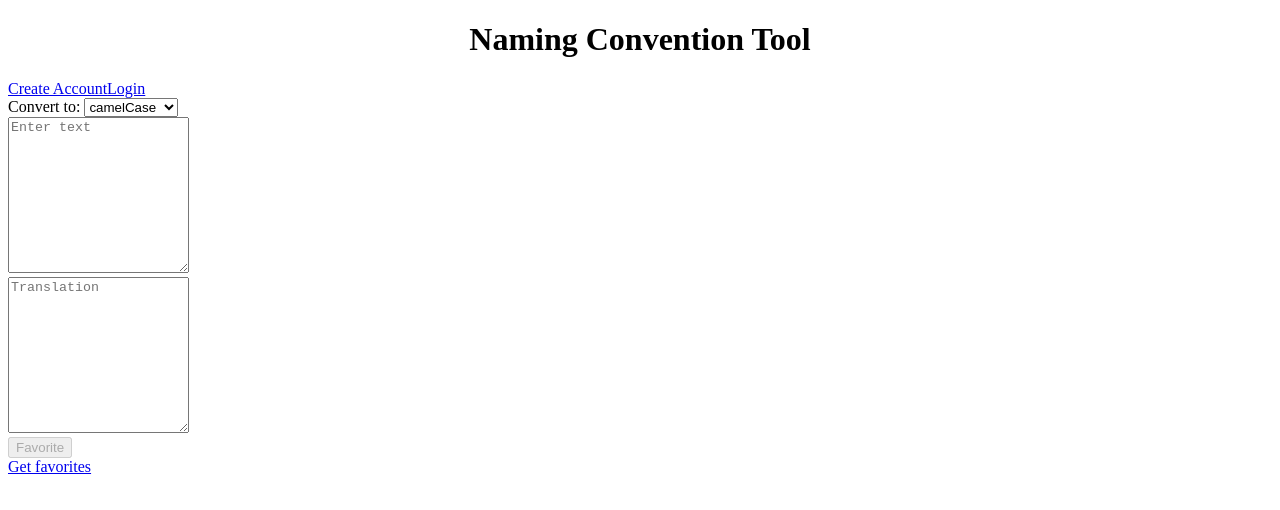
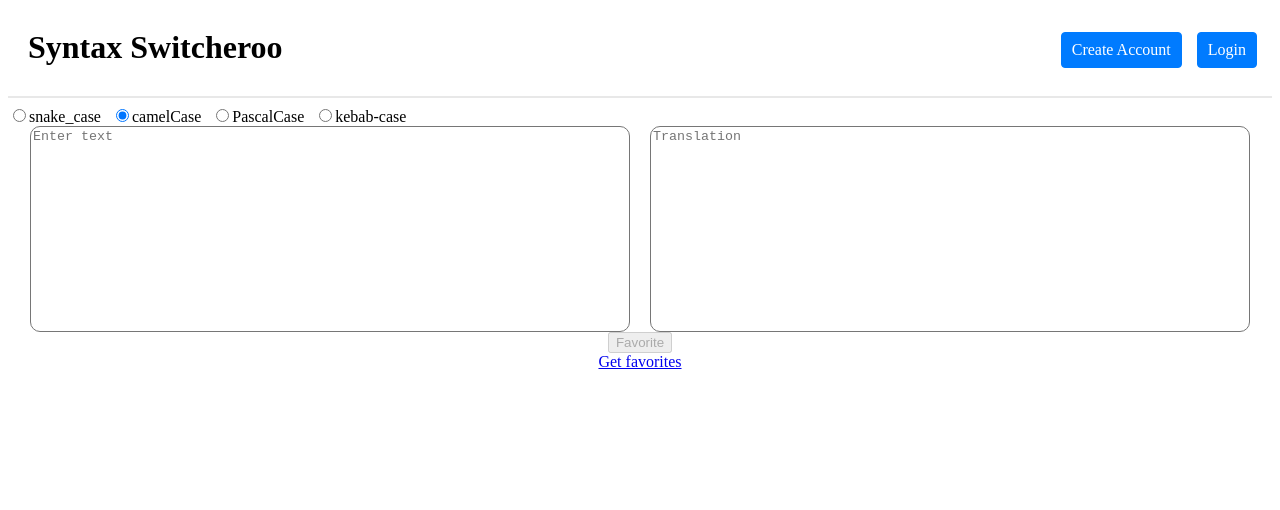
Before and after one commit to tinachnn/SyntaxSwitcheroo, an Angular app in the folder angular-name-conv-proj/: page / in a window 1280 px wide. Shown: the top 510 px of the page. Built offline with nearby package versions, Linux system fonts and the light colour scheme.

Commit message:
turned into radio buttons

```diff
--- a/angular-name-conv-proj/src/app/app.component.css
+++ b/angular-name-conv-proj/src/app/app.component.css
@@ -0,0 +1,17 @@
+.title {
+    display: inline-block;
+    cursor: pointer;
+}
+
+.title-container {
+    text-align: left;
+    margin-left: 20px;
+}
+
+.title:active {
+    text-decoration: underline;
+}
+
+hr {
+    border: solid rgb(232, 232, 232) 0.1px;
+}
--- a/angular-name-conv-proj/src/app/app.component.html
+++ b/angular-name-conv-proj/src/app/app.component.html
@@ -1,2 +1,6 @@
-<h1 routerLink="/">{{ title }}</h1>
+<div class="title-container">
+    <h1 class="title" routerLink="/">{{ title }}</h1>
+</div>
+<hr>
+
 <router-outlet></router-outlet>
--- a/angular-name-conv-proj/src/app/app.component.ts
+++ b/angular-name-conv-proj/src/app/app.component.ts
@@ -6,5 +6,5 @@ import { Component } from '@angular/core';
   styleUrls: ['./app.component.css']
 })
 export class AppComponent {
-  title : string = 'Naming Convention Tool';
+  title : string = 'Syntax Switcheroo';
 }
--- a/angular-name-conv-proj/src/app/text/text.component.css
+++ b/angular-name-conv-proj/src/app/text/text.component.css
@@ -0,0 +1,50 @@
+.button-link {
+    display: inline-block;
+    padding: 8px 10px;
+    text-decoration: none;
+    background-color: #007bff;
+    color: #fff;
+    border: 1px solid #007bff;
+    border-radius: 4px;
+    cursor: pointer;
+    transition: background-color 0.3s, color 0.3s, border-color 0.3s;
+    margin-right: 15px;
+}
+
+.button-link:hover {
+    color: #fff;
+    background-color: #0056b3;
+    border-color: #0056b3;
+}
+
+.button-container {
+    position : absolute;
+    top : 24px;
+    right : 0;
+}
+
+.convention-options {
+    display: flex;
+    align-items: center;
+}
+
+.convention-options label {
+    margin-right: 10px; /* Add spacing between label and select */
+  }
+
+  .convention-options select {
+    flex: 1; /* Allow the select to expand and fill available space */
+  }
+
+textarea {
+    width: 47%;
+    border-radius: 10px;
+    height: 200px;
+    resize : none;
+}
+
+.textarea-container {
+    display: flex;
+    gap: 20px;
+    justify-content: center;
+}
--- a/angular-name-conv-proj/src/app/text/text.component.html
+++ b/angular-name-conv-proj/src/app/text/text.component.html
@@ -1,33 +1,38 @@
-<div>
+<div class="button-container">
     <div *ngIf="isLoggedIn; else loggedOut">
         <span>Welcome back {{ username }}!</span>
-        <a href="#" (click)="onLogout()">Logout</a>
+        <a class="button-link" href="#" (click)="onLogout()">Logout</a>
     </div>
 
-    <ng-template #loggedOut>
-        <a routerLink="/create">Create Account</a>
-        <a routerLink="/login">Login</a>
+    <ng-template #loggedOut class="button-container">
+        <a class="button-link" routerLink="/create">Create Account</a>
+        <a class="button-link" routerLink="/login">Login</a>
     </ng-template>
 </div>
 
-<div>
-    <span>Convert to: </span>
-    <select class="convention" [(ngModel)]="convention" (change)="onConvChange()">
+<div class="convention-options">
+    <!-- <span>Convert to: </span> -->
+    <!-- <select class="convention" [(ngModel)]="convention" (change)="onConvChange()">
         <option value="camel-case">camelCase</option>
         <option value="snake-case">snake_case</option>
         <option value="pascal-case">PascalCase</option>
         <option value="kebab-case">kebab-case</option>
-    </select>
+    </select> -->
+    <div>
+        <input type="radio" id="snake-case" value="snake-case" [(ngModel)]="convention" (ngModelChange)="onConvChange()">
+        <label for="snake-case">snake_case</label>
+        <input type="radio" id="camel-case" value="camel-case" [(ngModel)]="convention" (ngModelChange)="onConvChange()">
+        <label for="camel-case">camelCase</label>
+        <input type="radio" id="pascal-case" value="pascal-case" [(ngModel)]="convention" (ngModelChange)="onConvChange()">
+        <label for="pascal-case">PascalCase</label>
+        <input type="radio" id="kebab-case" value="kebab-case" [(ngModel)]="convention" (ngModelChange)="onConvChange()">
+        <label for="kebab-case">kebab-case</label>
+    </div>
 </div>
 
-<div>
-    <div>
-        <textarea #text="ngModel" id="inputTextBox" [(ngModel)]="inputData" (input)="onTextInput()" placeholder="Enter text" rows="10" columns="50"></textarea>
-    </div>
-
-    <div>
-        <textarea id="outputTextBox" [(ngModel)]="outputData" placeholder="Translation" rows="10" columns="50"></textarea>
-    </div>
+<div class="textarea-container">
+    <textarea id="inputTextBox" [(ngModel)]="inputData" (input)="onTextInput()" placeholder="Enter text" rows="10" columns="50"></textarea>
+    <textarea id="outputTextBox" [(ngModel)]="outputData" placeholder="Translation" rows="10" columns="50"></textarea>
 </div>
 
 <div>
--- a/angular-name-conv-proj/src/app/text/text.component.ts
+++ b/angular-name-conv-proj/src/app/text/text.component.ts
@@ -29,12 +29,10 @@ export class TextComponent {
   // converts text when input changes
   onTextInput() {
     this.message = '';
-    if (this.inputData) {
-      this.conversionService.convertText(this.inputData, this.convention)
-        .subscribe(response => {
-          this.outputData = response
-        });
-    }
+    this.conversionService.convertText(this.inputData, this.convention)
+      .subscribe(response => {
+        this.outputData = response
+      });
   }
 
   // re converts text if convention changes
--- a/angular-name-conv-proj/src/styles.css
+++ b/angular-name-conv-proj/src/styles.css
@@ -1,4 +1,9 @@
 /* You can add global styles to this file, and also import other style files */
-h1 {
-    text-align: center;
+body {
+    overflow-x: hidden;
 }
+
+app-root {
+    text-align : center;
+    position : relative;
+}
```
Also changed, not shown: 1 other file (tests, documents, lock files or other folders).
